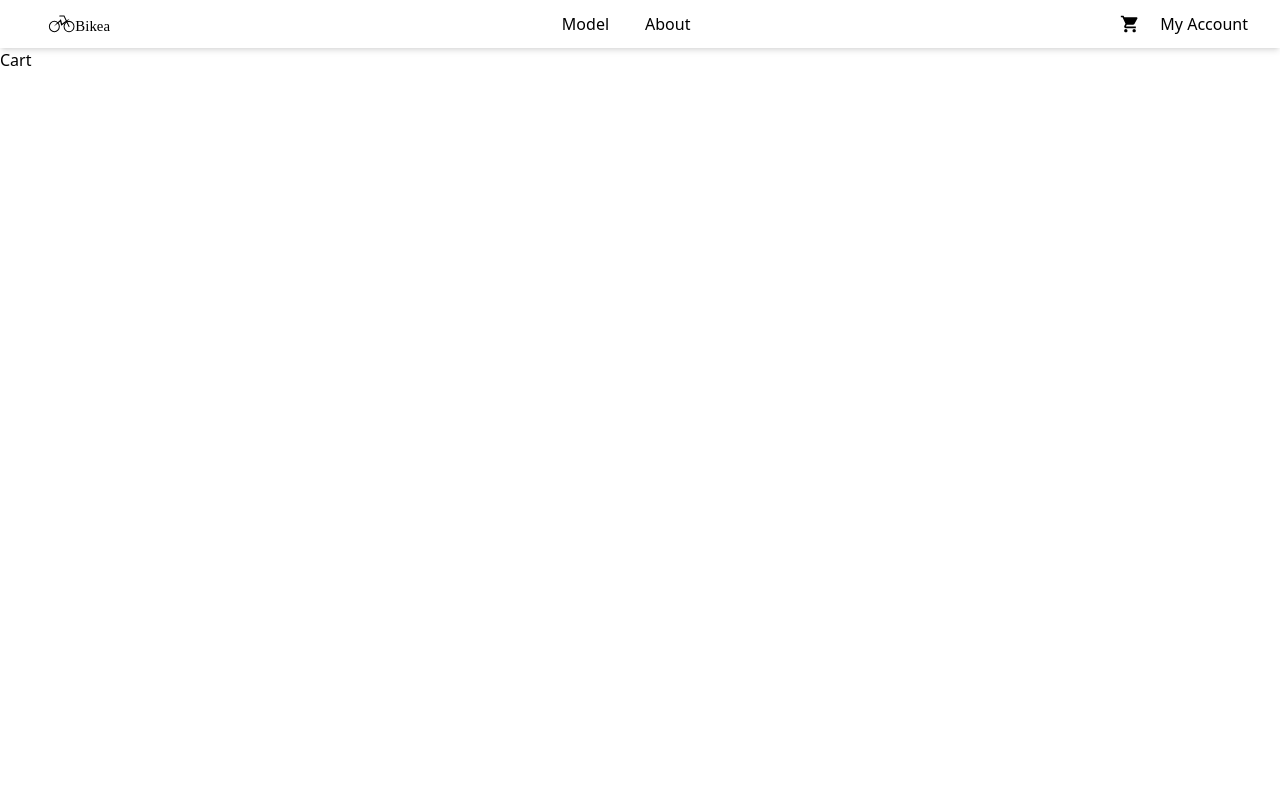
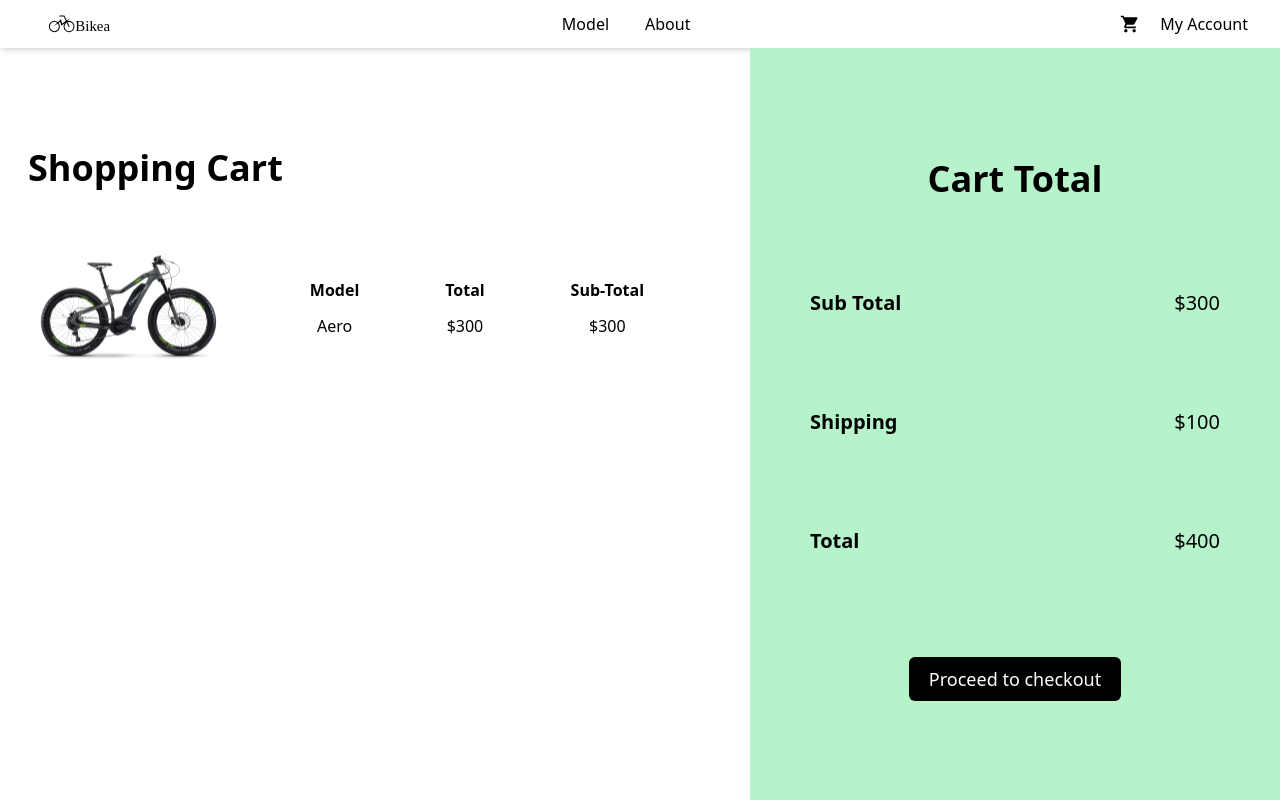
Before and after one commit to asfundmirza/bikea, a React (Create React App) app in the folder my-app/: page /cart in a window 1280 px wide. Built offline with nearby package versions, Linux system fonts and the light colour scheme.

Commit message:
cart changes has been completed

```diff
--- a/my-app/src/components/Cart.js
+++ b/my-app/src/components/Cart.js
@@ -1,7 +1,68 @@
 import React from "react";
+import BikeImage from "../images/Bike.svg";
+const Cart = () => {
+  return (
+    <div className="flex flex-col md:flex-row w-screen h-[calc(100vh-3rem)] m-0 ">
+      {/* white section */}
 
-const Cart = () => {
-  return <div>Cart</div>;
+      <div className="flex flex-1 h-full w-auto justify-center md:justify-start px-0 ">
+        <div className="flex flex-col flex-1 md:px-7 mt-5 md:mt-[100px] justify-evenly items-center md:items-start md:justify-start">
+          <h1 className="font-bold text-3xl md:text-4xl md:mb-5">
+            Shopping Cart
+          </h1>
+          <div className="flex flex-col w-full md:flex-row  gap-1">
+            <div className="flex justify-center">
+              <img
+                src={BikeImage}
+                alt="Bike"
+                width={300}
+                height={300}
+                className="md:w-[200px] md:h-[200px]"
+              />
+            </div>
+            <div className="flex  md:mt-0 justify-evenly md:flex-auto gap-5 md:gap-2">
+              <div className="flex flex-col justify-center items-center gap-3">
+                <p className="font-semibold">Model</p>
+                <p>Aero</p>
+              </div>
+              <div className="flex flex-col justify-center items-center gap-3">
+                <p className="font-semibold">Total</p>
+                <p>$300</p>
+              </div>
+              <div className="flex flex-col justify-center items-center gap-3">
+                <p className="font-semibold">Sub-Total</p>
+                <p>$300</p>
+              </div>
+            </div>
+          </div>
+        </div>
+      </div>
+
+      {/* green section */}
+      <div className="flex flex-[0.6] h-full w-auto px-10  bg-customGreen">
+        <div className="flex flex-col flex-auto mt-5 mb-2 justify-evenly items-center">
+          <h1 className="font-bold text-3xl md:text-4xl">Cart Total</h1>
+          <div className="flex justify-between w-full px-5 ">
+            <h1 className="font-semibold md:text-xl text-lg">Sub Total</h1>
+            <h1 className="md:text-xl text-lg">$300</h1>
+          </div>
+          <div className="flex justify-between w-full px-5 ">
+            <h1 className="font-semibold md:text-xl text-lg">Shipping</h1>
+            <h1 className="md:text-xl text-lg">$100</h1>
+          </div>
+          <div className="flex justify-between w-full px-5 ">
+            <h1 className="font-semibold md:text-xl text-lg">Total</h1>
+            <h1 className="md:text-xl text-lg">$400</h1>
+          </div>
+          <div className="flex w-full justify-center  px-5 mt-3">
+            <button className="bg-black text-white px-5  text-center text-lg rounded-md  py-2">
+              Proceed to checkout
+            </button>
+          </div>
+        </div>
+      </div>
+    </div>
+  );
 };
 
 export default Cart;
--- a/my-app/tailwind.config.js
+++ b/my-app/tailwind.config.js
@@ -1,6 +1,7 @@
 /** @type {import('tailwindcss').Config} */
 module.exports = {
   content: ["./src/**/*.{js,jsx,ts,tsx}"],
+  mode: "jit",
   theme: {
     extend: {
       colors: {
```
